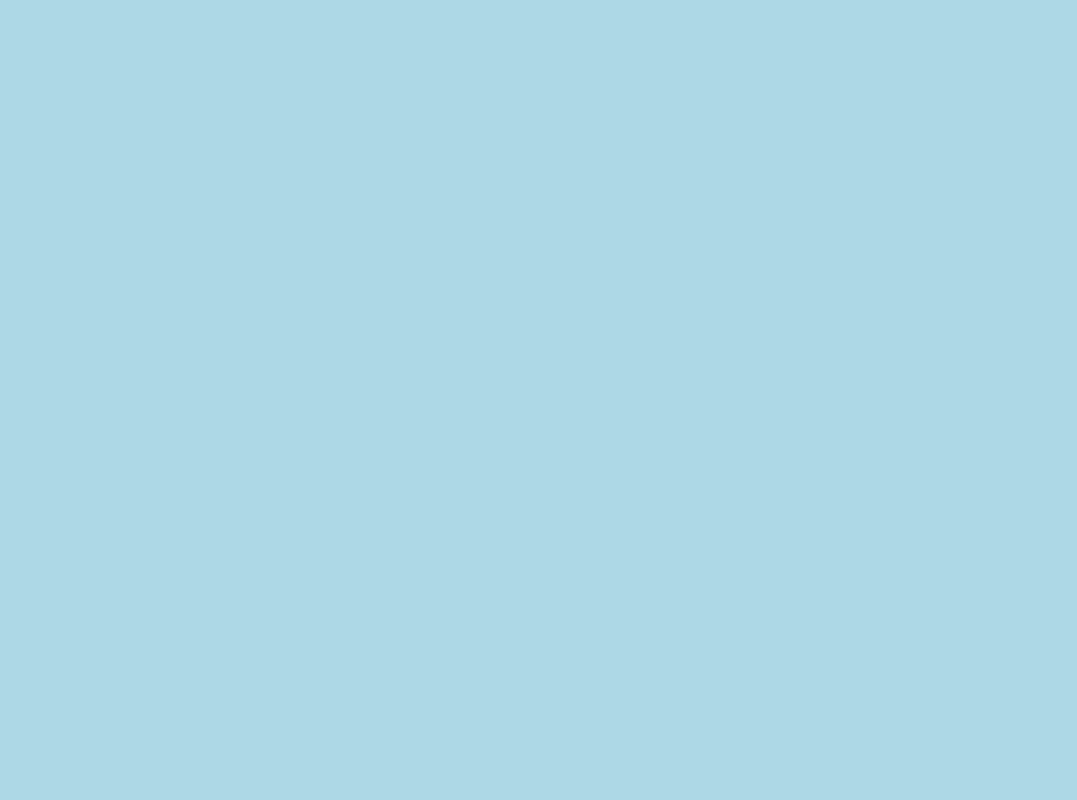
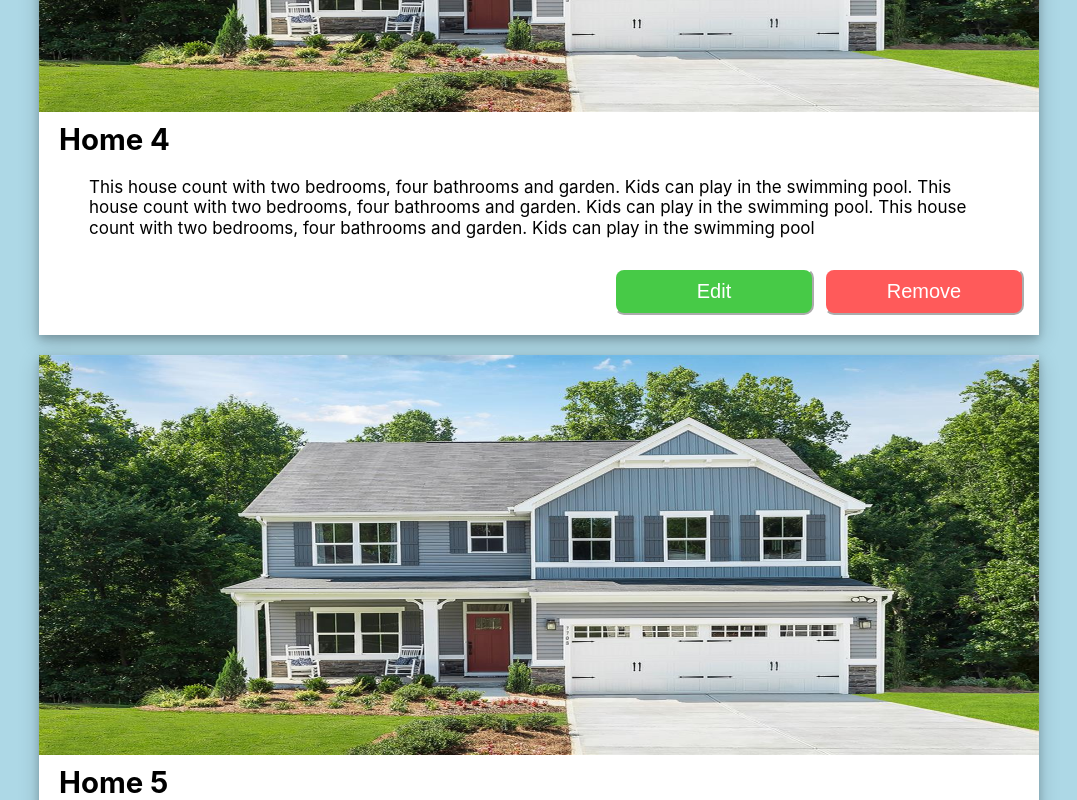
Before and after one commit to FranciscoJavierMartin/Home-holidays-mobile, a Vue app: page / in a window 1280 px wide. Shown: the part 2400-3200 px from the top of the page, without its empty margins (101-1178 px from the left). Before the commit the page ends 2102 px from the top, so only its background shows below. Built offline with nearby package versions, Linux system fonts and the light colour scheme.

Commit message:
Add more dummy data

```diff
--- a/src/App.vue
+++ b/src/App.vue
@@ -40,6 +40,20 @@ export default {
           imageUrl: './assets/home.jpg',
           description:
             'This house count with two bedrooms, four bathrooms and garden. Kids can play in the swimming pool. This house count with two bedrooms, four bathrooms and garden. Kids can play in the swimming pool. This house count with two bedrooms, four bathrooms and garden. Kids can play in the swimming pool'
+        },
+        {
+          _id: '4',
+          name: 'Home 4',
+          imageUrl: './assets/home.jpg',
+          description:
+            'This house count with two bedrooms, four bathrooms and garden. Kids can play in the swimming pool. This house count with two bedrooms, four bathrooms and garden. Kids can play in the swimming pool. This house count with two bedrooms, four bathrooms and garden. Kids can play in the swimming pool'
+        },
+        {
+          _id: '5',
+          name: 'Home 5',
+          imageUrl: './assets/home.jpg',
+          description:
+            'This house count with two bedrooms, four bathrooms and garden. Kids can play in the swimming pool. This house count with two bedrooms, four bathrooms and garden. Kids can play in the swimming pool. This house count with two bedrooms, four bathrooms and garden. Kids can play in the swimming pool'
         }
       ]
     };
```
